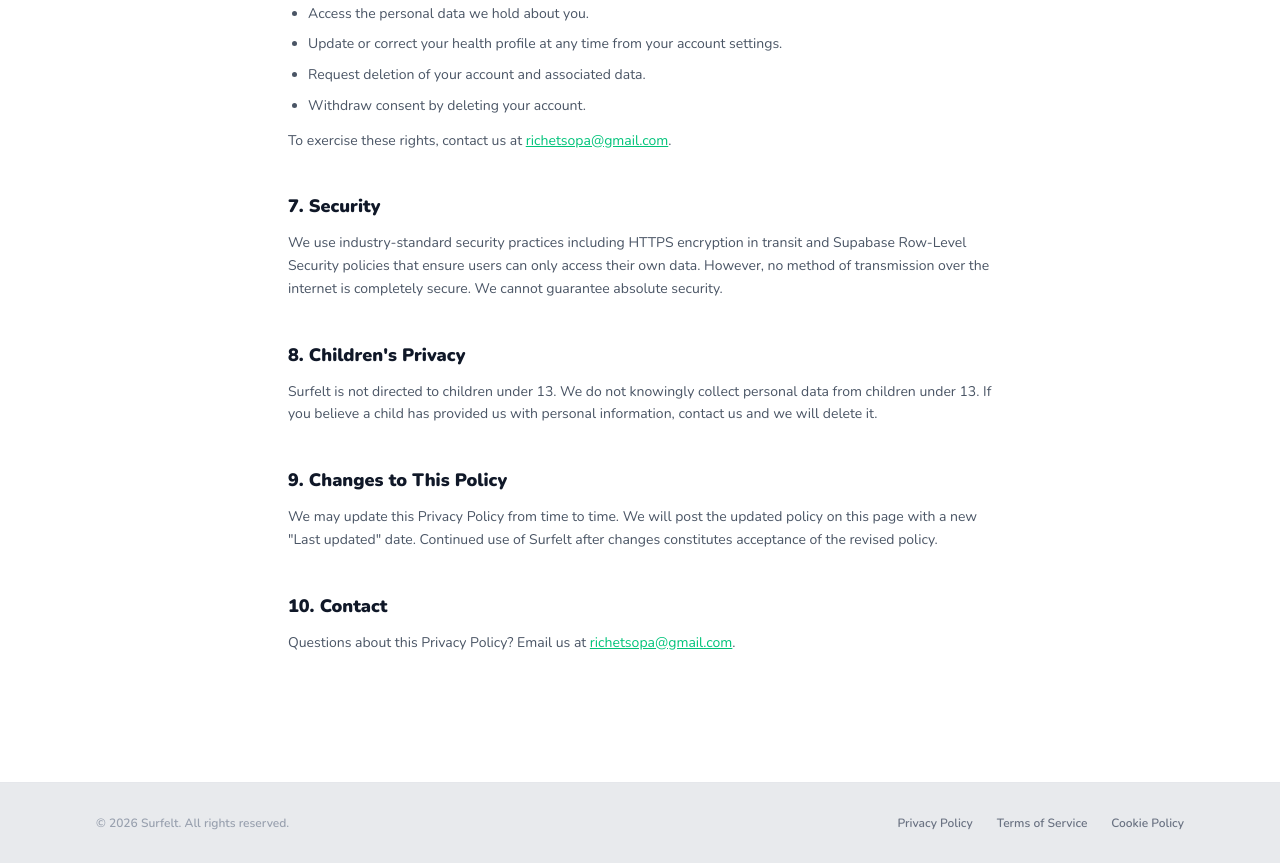
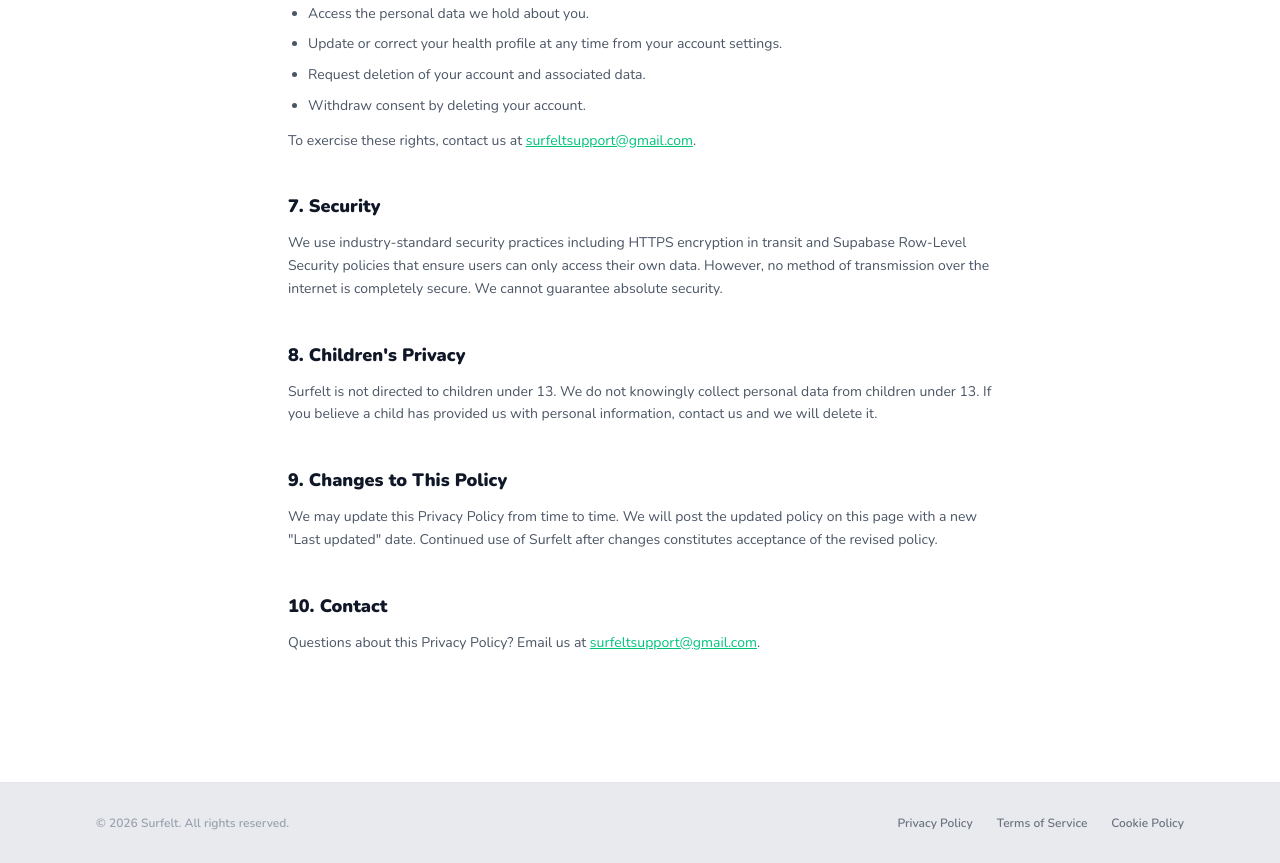
Before and after one commit to richet311/product-safety-scanner, a Next.js app: page /privacy-policy in a window 1280 px wide. Shown: the part 1800-2663 px from the top of the page. Built offline with nearby package versions, Linux system fonts and the light colour scheme.

Commit message:
Replace personal email with surfeltsupport@gmail.com in legal pages

```diff
--- a/app/cookie-policy/page.tsx
+++ b/app/cookie-policy/page.tsx
@@ -144,8 +144,8 @@ export default function CookiePolicyPage() {
             <h2 className="text-lg font-black text-gray-900 mb-3">6. Contact</h2>
             <p>
               Questions about our use of cookies? Email us at{' '}
-              <a href="mailto:richetsopa@gmail.com" className="underline hover:text-gray-900" style={{ color: '#00C37A' }}>
-                richetsopa@gmail.com
+              <a href="mailto:surfeltsupport@gmail.com" className="underline hover:text-gray-900" style={{ color: '#00C37A' }}>
+                surfeltsupport@gmail.com
               </a>.
             </p>
           </section>
--- a/app/privacy-policy/page.tsx
+++ b/app/privacy-policy/page.tsx
@@ -168,8 +168,8 @@ export default function PrivacyPolicyPage() {
             </ul>
             <p className="mt-3">
               To exercise these rights, contact us at{' '}
-              <a href="mailto:richetsopa@gmail.com" className="underline hover:text-gray-900" style={{ color: '#00C37A' }}>
-                richetsopa@gmail.com
+              <a href="mailto:surfeltsupport@gmail.com" className="underline hover:text-gray-900" style={{ color: '#00C37A' }}>
+                surfeltsupport@gmail.com
               </a>.
             </p>
           </section>
@@ -206,8 +206,8 @@ export default function PrivacyPolicyPage() {
             <h2 className="text-lg font-black text-gray-900 mb-3">10. Contact</h2>
             <p>
               Questions about this Privacy Policy? Email us at{' '}
-              <a href="mailto:richetsopa@gmail.com" className="underline hover:text-gray-900" style={{ color: '#00C37A' }}>
-                richetsopa@gmail.com
+              <a href="mailto:surfeltsupport@gmail.com" className="underline hover:text-gray-900" style={{ color: '#00C37A' }}>
+                surfeltsupport@gmail.com
               </a>.
             </p>
           </section>
--- a/app/terms-of-service/page.tsx
+++ b/app/terms-of-service/page.tsx
@@ -208,8 +208,8 @@ export default function TermsOfServicePage() {
             <h2 className="text-lg font-black text-gray-900 mb-3">14. Contact</h2>
             <p>
               Questions about these Terms? Email us at{' '}
-              <a href="mailto:richetsopa@gmail.com" className="underline hover:text-gray-900" style={{ color: '#00C37A' }}>
-                richetsopa@gmail.com
+              <a href="mailto:surfeltsupport@gmail.com" className="underline hover:text-gray-900" style={{ color: '#00C37A' }}>
+                surfeltsupport@gmail.com
               </a>.
             </p>
           </section>
```
